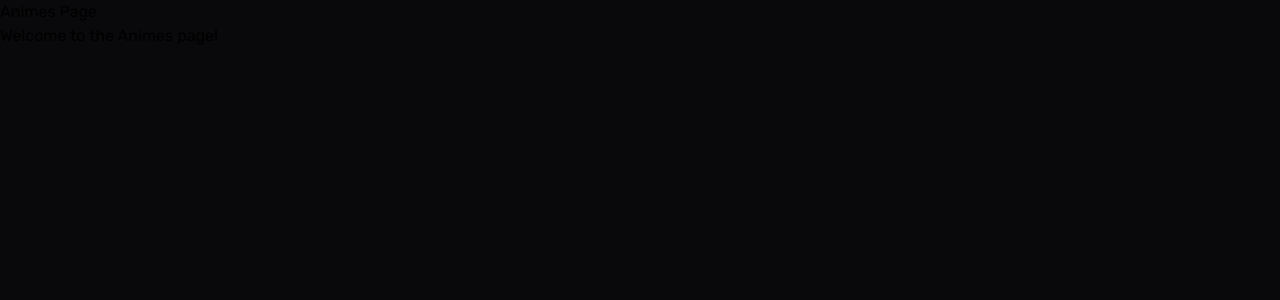
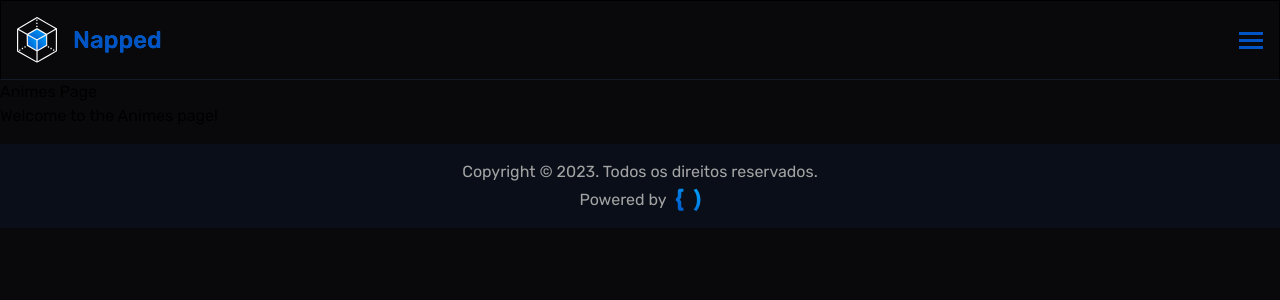
Before and after one commit to murilonicemento/napped, a React (Vite) app: page /movies in a window 1280 px wide. Shown: the top 300 px of the page. Built offline with nearby package versions, Linux system fonts and the light colour scheme; no server answers; sample sign-in values are in the browser's storage.

Commit message:
feat: inclusão de cabeçalho e rodapé

```diff
--- a/src/pages/privates/Animes.tsx
+++ b/src/pages/privates/Animes.tsx
@@ -1,5 +1,7 @@
 import { useEffect } from "react";
 import { useNavigate } from "react-router-dom";
+import { Footer } from "../../components/Footer";
+import { Header } from "../../components/Header";
 import { useApi } from "../../hooks/useApi";
 
 export function Animes() {
@@ -18,8 +20,10 @@ export function Animes() {
 
   return (
     <div>
+      <Header />
       <h1>Animes Page</h1>
       <p>Welcome to the Animes page!</p>
+      <Footer />
     </div>
   );
 }
--- a/src/pages/privates/Games.tsx
+++ b/src/pages/privates/Games.tsx
@@ -1,5 +1,7 @@
 import { useEffect } from "react";
 import { useNavigate } from "react-router-dom";
+import { Footer } from "../../components/Footer";
+import { Header } from "../../components/Header";
 import { useApi } from "../../hooks/useApi";
 
 export function Games() {
@@ -18,8 +20,10 @@ export function Games() {
 
   return (
     <div>
+      <Header />
       <h1>Animes Page</h1>
       <p>Welcome to the Animes page!</p>
+      <Footer />
     </div>
   );
 }
--- a/src/pages/privates/Movies.tsx
+++ b/src/pages/privates/Movies.tsx
@@ -1,5 +1,7 @@
 import { useEffect } from "react";
 import { useNavigate } from "react-router-dom";
+import { Footer } from "../../components/Footer";
+import { Header } from "../../components/Header";
 import { useApi } from "../../hooks/useApi";
 
 export function Movies() {
@@ -17,9 +19,11 @@ export function Movies() {
   }, []);
 
   return (
-    <div>
+    <>
+      <Header />
       <h1>Animes Page</h1>
       <p>Welcome to the Animes page!</p>
-    </div>
+      <Footer />
+    </>
   );
 }
--- a/src/pages/privates/Series.tsx
+++ b/src/pages/privates/Series.tsx
@@ -1,5 +1,7 @@
 import { useEffect } from "react";
 import { useNavigate } from "react-router-dom";
+import { Footer } from "../../components/Footer";
+import { Header } from "../../components/Header";
 import { useApi } from "../../hooks/useApi";
 
 export function Series() {
@@ -15,10 +17,13 @@ export function Series() {
 
     if (!isValidated) return navigate("/login");
   }, []);
+
   return (
-    <div>
+    <>
+      <Header />
       <h1>Animes Page</h1>
       <p>Welcome to the Animes page!</p>
-    </div>
+      <Footer />
+    </>
   );
 }
```
